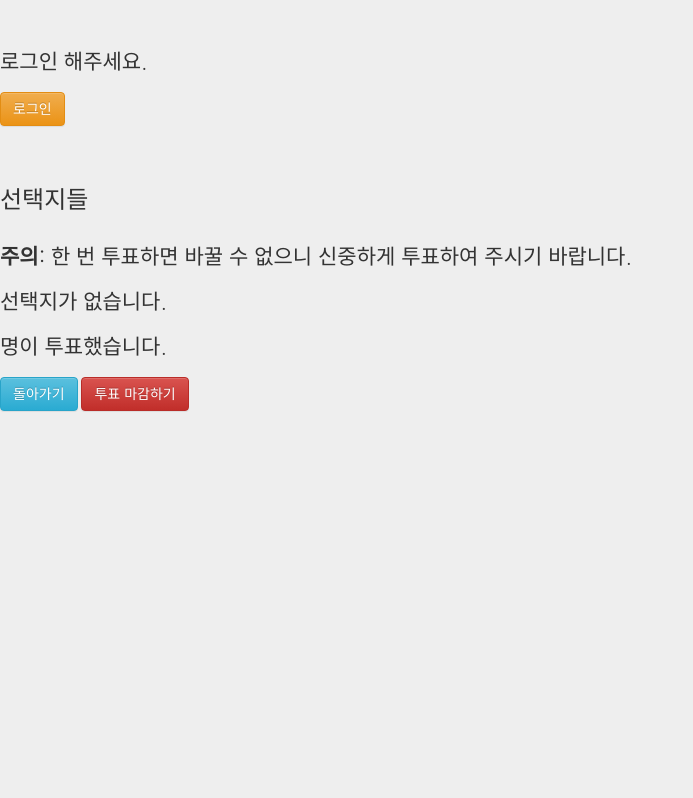
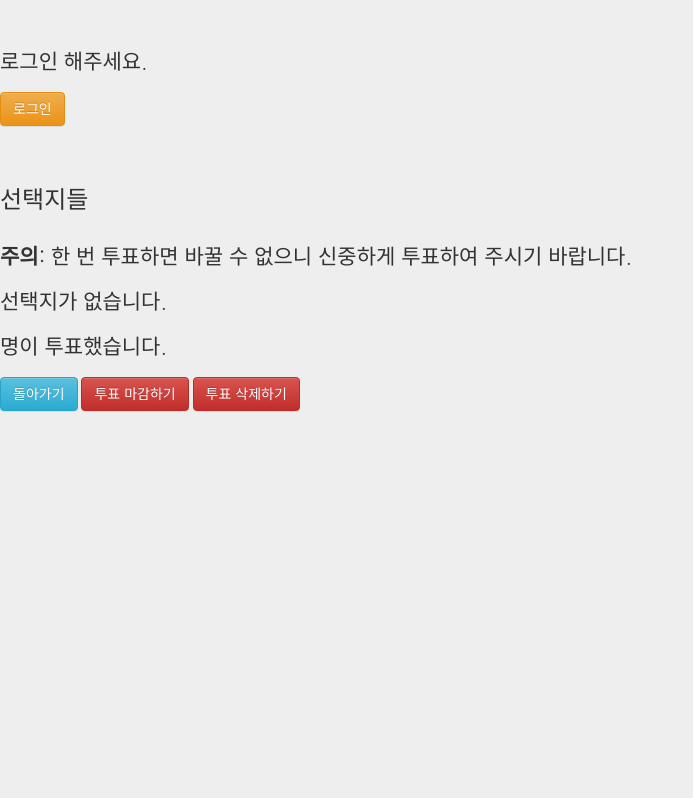
Before and after one commit to yeonho1/election, a Django app: template vote/templates/vote/view.html in a window 1280 px wide. Shown: the part 161-959 px from the top of the page, without its empty margins (0-693 px from the left). Run offline with Django 3.2, Linux system fonts and the light colour scheme; the template is opened without the code that fills it, so the values that code supplies are empty; some libraries are stand-ins or nearby versions.

Commit message:
add delete button

```diff
--- a/vote/templates/vote/view.html
+++ b/vote/templates/vote/view.html
@@ -60,4 +60,7 @@
             <a class="btn btn-danger" href="{% url 'closevote' id=topic.id %}">투표 마감하기</a>
         {% endif %}
     {% endifequal %}
+    {% ifequal user.id topic.who_opened.id %}
+        <a class="btn btn-danger" href="{% url 'deletevote' id=topic.id %}">투표 삭제하기</a>
+    {% endifequal %}
 {% endblock %}
```
